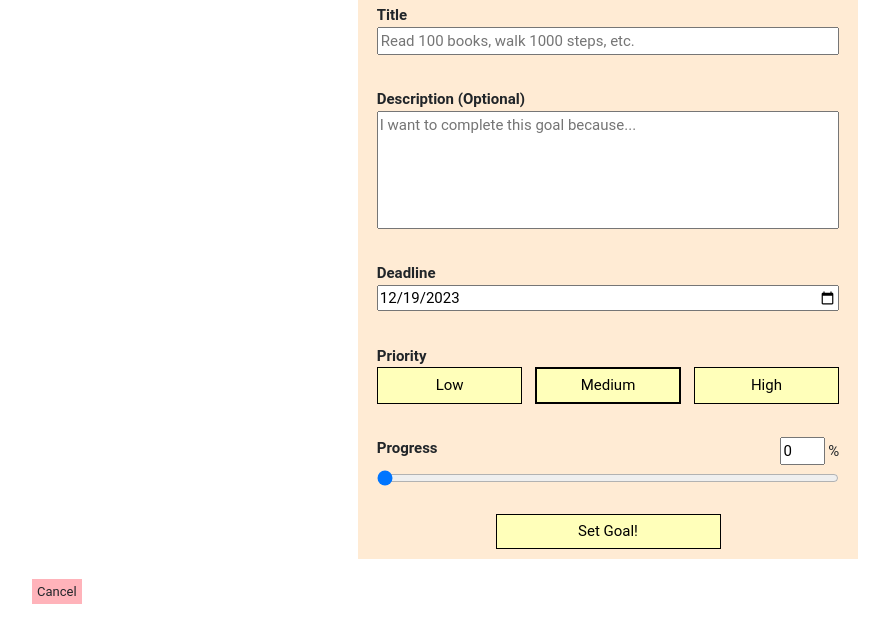
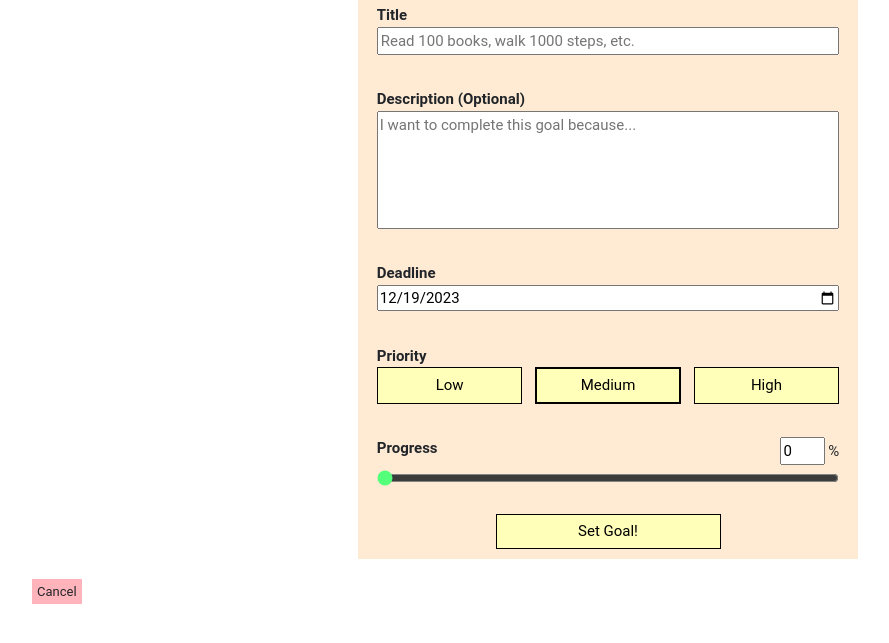
Before and after one commit to bwilkins96/Goal_e, a Django app: page /newGoal in a window 1280 px wide. Shown: the part 130-773 px from the top of the page, without its empty margins (32-921 px from the left). Run offline with Django 4.2, Linux system fonts and the light colour scheme; the visitor is signed in with stand-in values (Sample User, id 1); some libraries are stand-ins or nearby versions; some web fonts are replaced.

Commit message:
progress bar accent color

```diff
--- a/goal_e_project/goal_e/static/goal_e/css/main.css
+++ b/goal_e_project/goal_e/static/goal_e/css/main.css
@@ -236,7 +236,7 @@ textarea {
 }
 #progressBar {
   margin-top: 5px;
-  color: #c4e1ff;
+  accent-color: #54ff79;
 }
 #usernameContainer {
   display: flex;
--- a/goal_e_project/goal_e/static/goal_e/css/main.less
+++ b/goal_e_project/goal_e/static/goal_e/css/main.less
@@ -303,7 +303,7 @@ textarea {
 
 #progressBar {
     margin-top: 5px;
-    color: @blue;
+    accent-color: darken(@green, 20%);
 }
 
 #usernameContainer {
```
